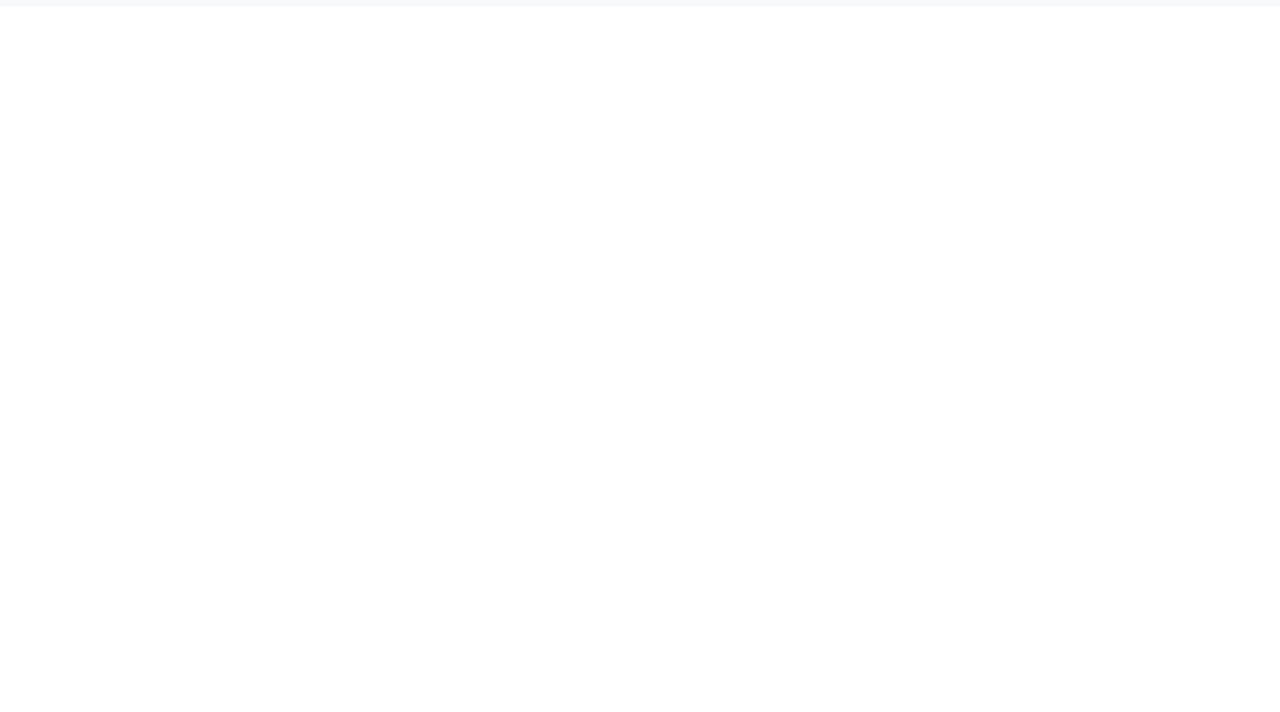
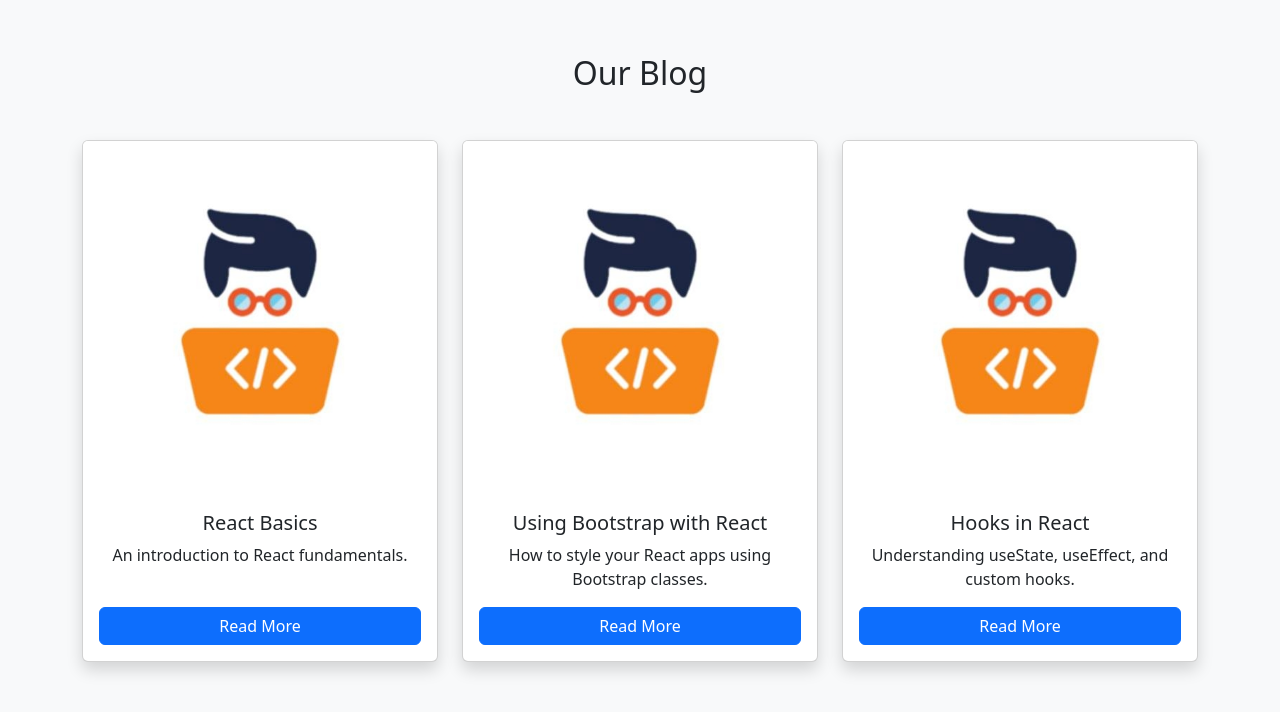
Before and after one commit to zaarouri/GeeksBlogs_frontend, a React (Create React App) app: page /blog in a window 1280 px wide. Shown: the part 692-1404 px from the top of the page. Before the commit the page ends 800 px from the top, so only its background shows below. Built offline with nearby package versions, Linux system fonts and the light colour scheme.

Commit message:
add blog and blogCard

```diff
--- a/package.json
+++ b/package.json
@@ -9,6 +9,7 @@
     "@testing-library/user-event": "^13.5.0",
     "bootstrap": "^5.3.6",
     "react": "^19.1.0",
+    "react-bootstrap": "^2.10.10",
     "react-dom": "^19.1.0",
     "react-scripts": "5.0.1",
     "web-vitals": "^2.1.4"
--- a/public/index.html
+++ b/public/index.html
@@ -24,6 +24,10 @@
       work correctly both with client-side routing and a non-root public URL.
       Learn how to configure a non-root public URL by running `npm run build`.
     -->
+    <link
+    rel="stylesheet"
+    href="https://cdn.jsdelivr.net/npm/bootstrap@5.3.3/dist/css/bootstrap.min.css"
+  />
     <title>React App</title>
   </head>
   <body>
--- a/src/App.js
+++ b/src/App.js
@@ -2,12 +2,14 @@
 import './App.css';
 import Navbar from './components/Navbar';
 import Intro from '../src/components/intro';
+import Blog from '../src/components/Blog';
 
 function App() {
   return (
     <div className="App">
       <Navbar />
       <Intro />
+      <Blog />
     </div>
   );
 }
--- /dev/null
+++ b/src/components/Blog.js
@@ -0,0 +1,46 @@
+import React from 'react';
+import hooksImage from '../assets/images/file_1737026922989_geeks-logo.jpg';
+import BlogCard from './BlogCard';
+
+const blogPosts = [
+  {
+    id: 1,
+    title: 'React Basics',
+    description: 'An introduction to React fundamentals.',
+    image: hooksImage,
+  },
+  {
+    id: 2,
+    title: 'Using Bootstrap with React',
+    description: 'How to style your React apps using Bootstrap classes.',
+    image: hooksImage,
+  },
+  {
+    id: 3,
+    title: 'Hooks in React',
+    description: 'Understanding useState, useEffect, and custom hooks.',
+    image: hooksImage,
+  },
+];
+
+function Blog() {
+  return (
+    <section className="py-5 bg-light">
+      <div className="container">
+        <h2 className="text-center mb-5">Our Blog</h2>
+        <div className="row">
+          {blogPosts.map((post) => (
+            <BlogCard
+              key={post.id}
+              title={post.title}
+              description={post.description}
+              image={post.image}
+            />
+          ))}
+        </div>
+      </div>
+    </section>
+  );
+}
+
+export default Blog;
--- /dev/null
+++ b/src/components/BlogCard.js
@@ -0,0 +1,18 @@
+import React from 'react';
+
+const BlogCard = ({ title, description, image }) => {
+  return (
+    <div className="col-md-4 mb-4">
+      <div className="card h-100 shadow">
+        <img src={image} className="card-img-top" alt={title} />
+        <div className="card-body d-flex flex-column">
+          <h5 className="card-title">{title}</h5>
+          <p className="card-text flex-grow-1">{description}</p>
+          <a href="#" className="btn btn-primary mt-auto">Read More</a>
+        </div>
+      </div>
+    </div>
+  );
+};
+
+export default BlogCard;
```
Also changed, not shown: src/assets/images/file_1737026922989_geeks-logo.jpg (renamed from public/assets/images/file_1737026922989_geeks-logo.jpg), 1 other file (tests, documents, lock files or other folders).
